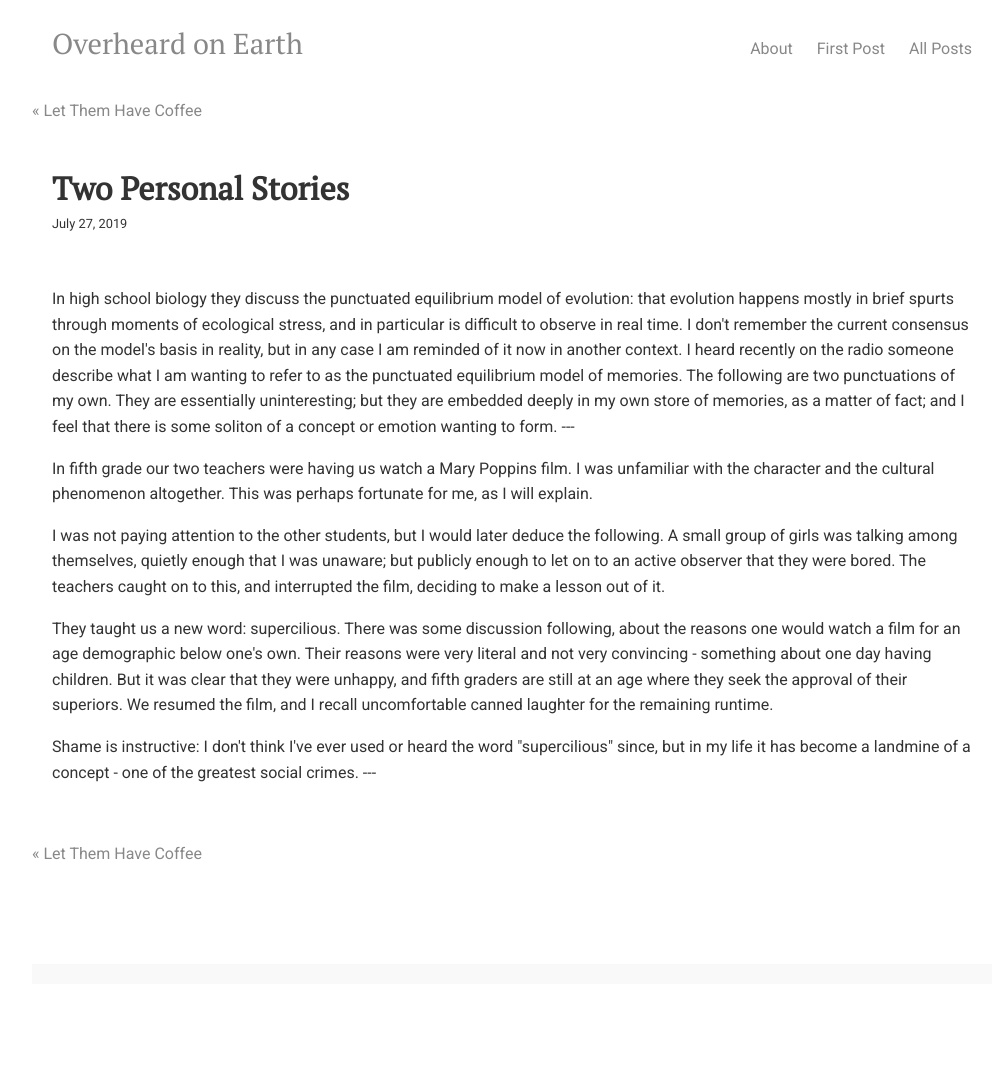
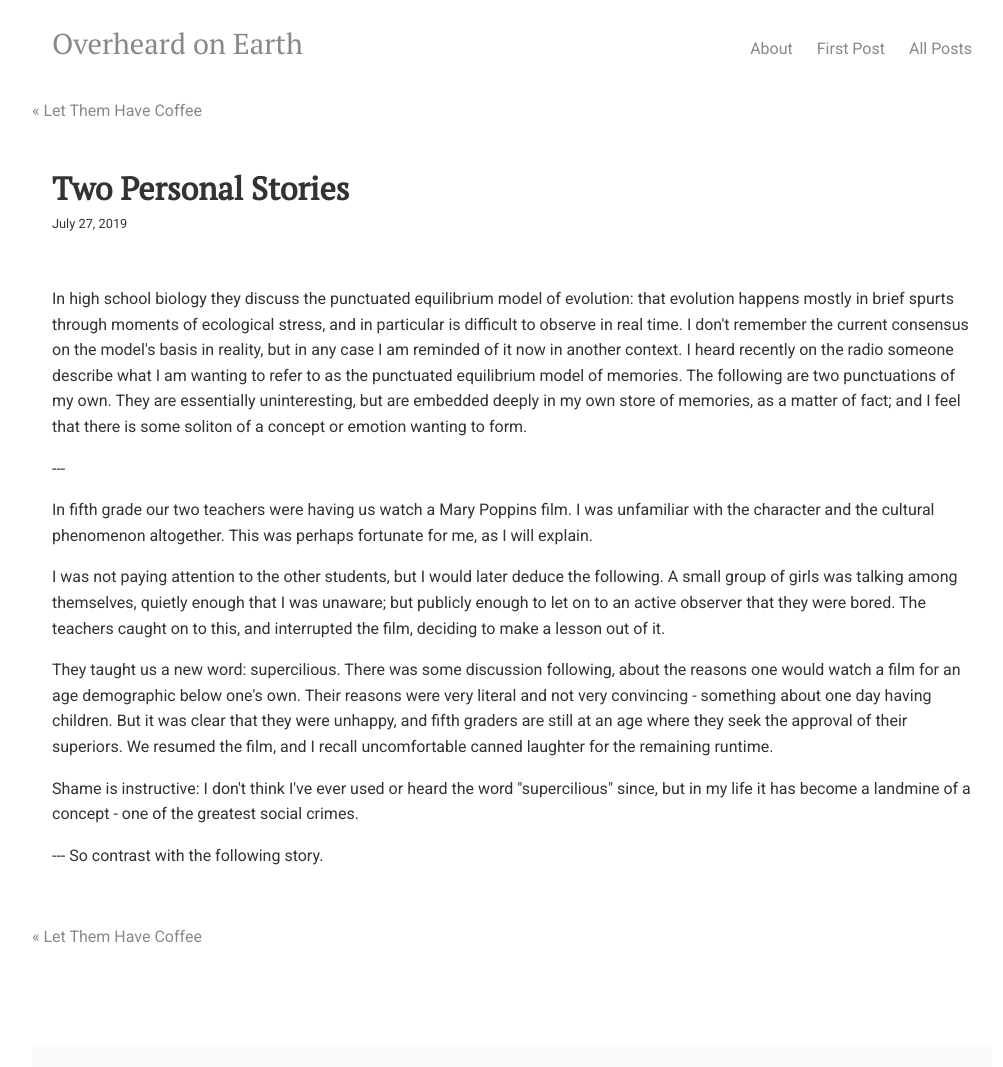
Before and after one commit to overheardonearth/overheardonearth.github.io, a Jekyll site: the page built from _posts/2019-07-27-two-personal-stories.html, in a window 1280 px wide. Shown: the whole page, without its empty margins (128-1131 px from the left). Built offline with Jekyll 4.4.1, drawn with Linux system fonts in a browser that asks for light colours; comment, search, counter and statistics services are not loaded; before the commit the page ends 984 px from its top, so only the background shows below that.

Commit message:
Update 2019-07-27-two-personal-stories.html

```diff
--- a/_posts/2019-07-27-two-personal-stories.html
+++ b/_posts/2019-07-27-two-personal-stories.html
@@ -4,9 +4,9 @@ comments: true
 date: 2019-07-27
 layout: post
 ---
-In high school biology they discuss the punctuated equilibrium model of evolution: that evolution happens mostly in brief spurts through moments of ecological stress, and in particular is difficult to observe in real time. I don't remember the current consensus on the model's basis in reality, but in any case I am reminded of it now in another context. I heard recently on the radio someone describe what I am wanting to refer to as the punctuated equilibrium model of memories. The following are two punctuations of my own. They are essentially uninteresting; but they are embedded deeply in my own store of memories, as a matter of fact; and I feel that there is some soliton of a concept or emotion wanting to form.
+In high school biology they discuss the punctuated equilibrium model of evolution: that evolution happens mostly in brief spurts through moments of ecological stress, and in particular is difficult to observe in real time. I don't remember the current consensus on the model's basis in reality, but in any case I am reminded of it now in another context. I heard recently on the radio someone describe what I am wanting to refer to as the punctuated equilibrium model of memories. The following are two punctuations of my own. They are essentially uninteresting, but are embedded deeply in my own store of memories, as a matter of fact; and I feel that there is some soliton of a concept or emotion wanting to form.
 
----
+<p>---
 
 <p> In fifth grade our two teachers were having us watch a Mary Poppins film. I was unfamiliar with the character and the cultural phenomenon altogether. This was perhaps fortunate for me, as I will explain.
 
@@ -16,4 +16,6 @@ In high school biology they discuss the punctuated equilibrium model of evolutio
 
 <p>  Shame is instructive: I don't think I've ever used or heard the word "supercilious" since, but in my life it has become a landmine of a concept - one of the greatest social crimes.
 
-  ---
+  <p>---
+
+    So contrast with the following story.
```
